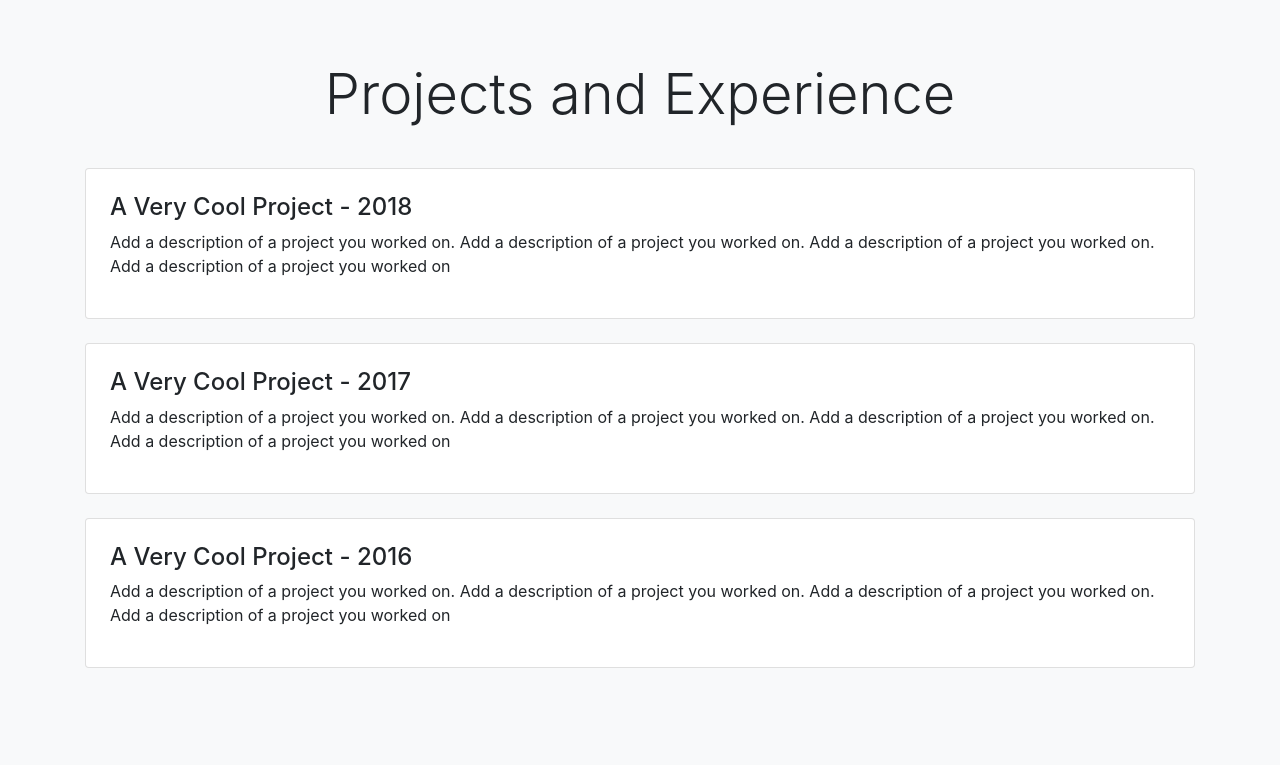
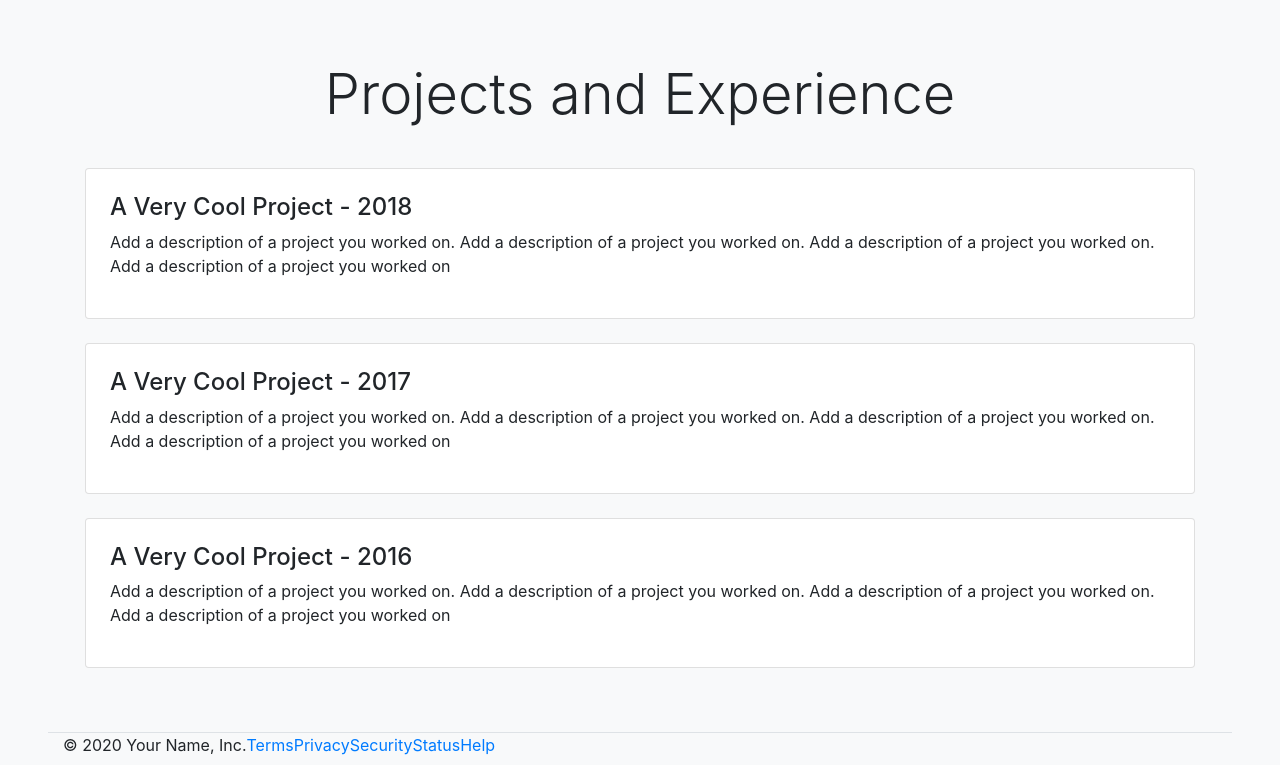
Before and after one commit to mobibyte/2018-fall-workshop-make-a-website, a plain HTML site: page index.html in a window 1280 px wide. Shown: the part 1094-1859 px from the top of the page. Before the commit the page ends 1826 px from the top, so only its background shows below. Drawn offline with nearby package versions, Linux system fonts and the light colour scheme.

Commit message:
added footer in html

```diff
--- a/index.html
+++ b/index.html
@@ -125,5 +125,15 @@
       </div>
     </div>
   </div>
+  <div class=" d-flex flex-row-reverse flex-lg-row flex-wrap flex-lg-nowrap flex-justify-center flex-lg-justify-between pt-6 pb-2 mt-6 f6 text-gray border-top border-gray-light ">
+    <ul class="list-style-none d-flex flex-wrap col-12 col-lg-5 flex-justify-center">
+      <li class="mz-3 mz-lg-0">© 2020 Your Name, Inc.</li>
+        <li class="mz-3 mz-lg-0"><a data-ga-click="Footer, go to terms, text:terms" href="">Terms</a></li><!--Enter term link-->
+        <li class="mz-3 mz-lg-0"><a data-ga-click="Footer, go to privacy, text:privacy" href="">Privacy</a></li> <!-- Enter privacy link-->
+        <li class="mz-3 mz-lg-0"><a data-ga-click="Footer, go to security, text:security" href="">Security</a></li><!-- Enter security link-->
+        <li class="mz-3 mz-lg-0"><a href="" data-ga-click="Footer, go to status, text:status">Status</a></li><!-- Enter status link-->
+        <li><a data-ga-click="Footer, go to help, text:help" href="">Help</a></li><!-- Enter help link-->
+    </ul>
+  </div>
 </body>
 </html>
```
